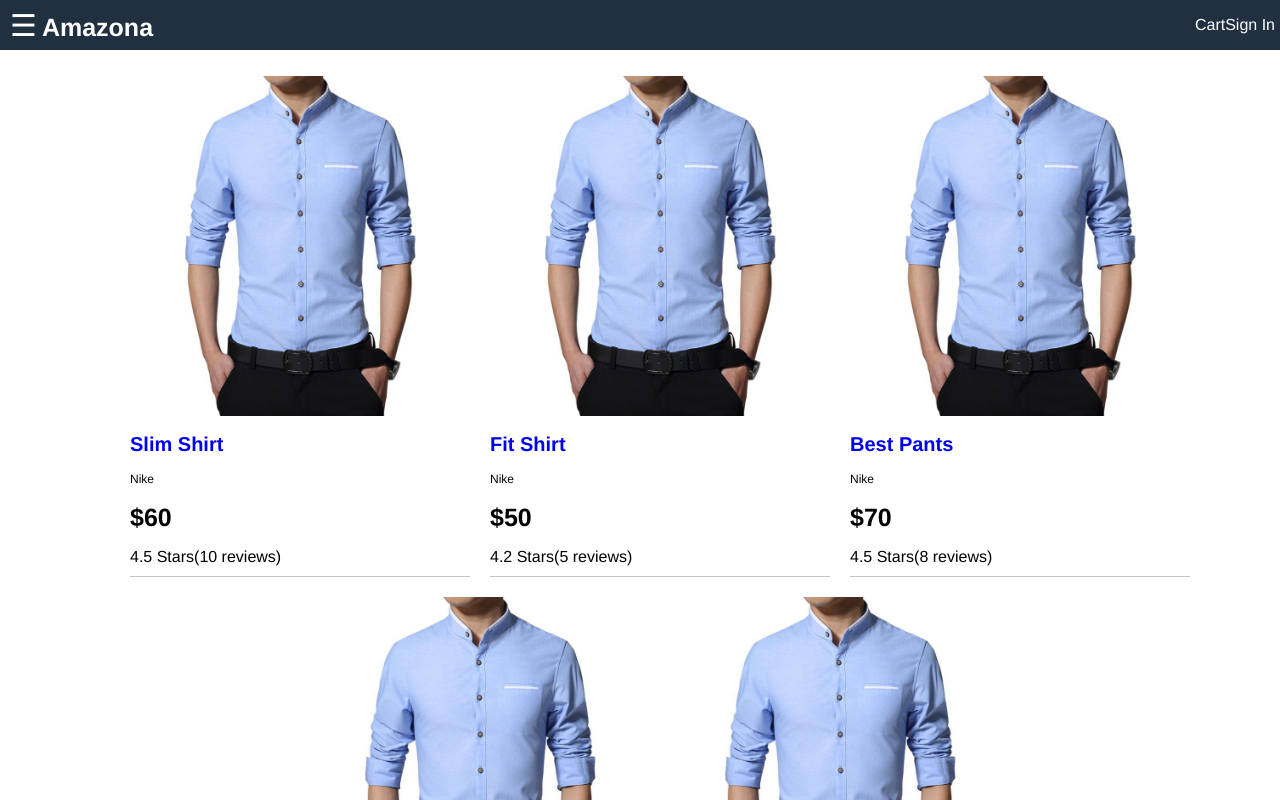
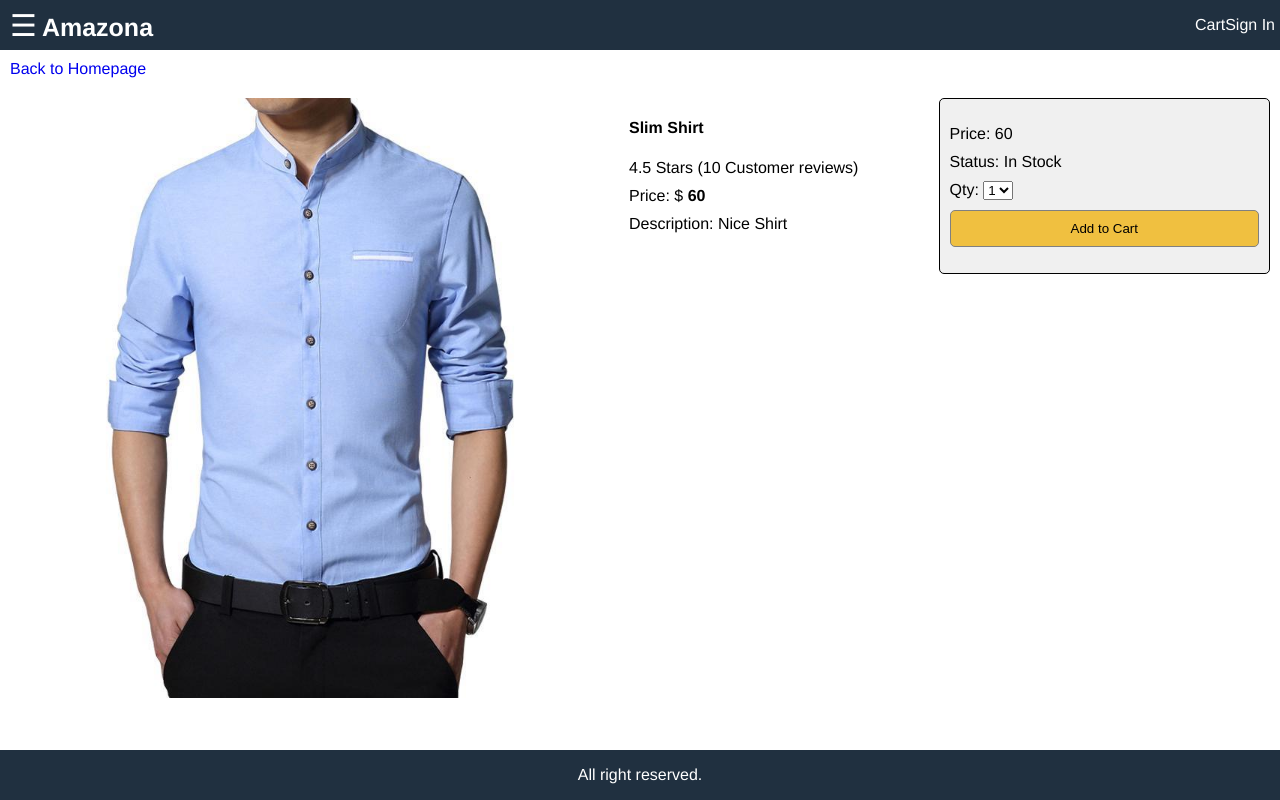
Before and after one commit to ngocdu171/Web-Sale-Clothes, a React (Create React App) app in the folder frontend/: page /product/1 in a window 1280 px wide. Shown: the top 800 px of the page. Built offline with nearby package versions, Linux system fonts and the light colour scheme.

Commit message:
create 2 component HomeScreen, ProductScreen

```diff
--- a/frontend/package.json
+++ b/frontend/package.json
@@ -8,6 +8,7 @@
     "@testing-library/user-event": "^7.2.1",
     "react": "^16.14.0",
     "react-dom": "^16.14.0",
+    "react-router-dom": "^5.2.0",
     "react-scripts": "3.4.3"
   },
   "scripts": {
--- a/frontend/src/App.js
+++ b/frontend/src/App.js
@@ -1,6 +1,8 @@
 import React from 'react';
 import './App.css';
-import data from './data';
+import { BrowserRouter, Link, Route } from 'react-router-dom';
+import HomeScreen from './components/HomeScreen';
+import ProductScreen from './components/ProductScreen';
 
 function App() {
     const openMenu = () =>{
@@ -10,13 +12,14 @@ function App() {
         document.querySelector(".sidebar").classList.remove("open");
     }
     return (
+        <BrowserRouter>
             <div className="grid-container">
                 <header className="header">
                     <div className="brand">
                         <button onClick= {openMenu}>
                             ☰
                         </button>
-                    <a href="index.html">Amazona</a>
+                        <Link to="/" >Amazona</Link>
                     </div>
                     <div className="header-link">
                         <a href="cart.html">Cart</a>
@@ -37,25 +40,15 @@ function App() {
                 </aside>
                 <main className="main">
                     <div className="content">
-                    <ul className="products">
-                        {data.products.map(product =>
-                            <li>
-                                <div className="product">
-                                <img className="product-image" src={product.image} alt="product" />
-                                <div className="product-name"><a href="product.html">{product.name}</a></div>
-                                <div className="product-brand">{product.brand}</div>
-                                <div className="product-price">${product.price}</div>
-                                <div className="product-rating">{product.rating} Stars({product.numReviews} reviews)</div>
-                                </div>
-                            </li>
-                        )}
-                    </ul>
+                        <Route path="/product/:id" component={ProductScreen} />
+                        <Route path="/" exact={true} component={HomeScreen} />
                     </div>
                 </main>
                     <footer className="footer">
                         All right reserved.
                     </footer>
                 </div>
+            </BrowserRouter>
         );
     }
 
--- /dev/null
+++ b/frontend/src/components/HomeScreen.js
@@ -0,0 +1,25 @@
+import React from 'react';
+import { Link } from 'react-router-dom';
+import data from '../data'
+
+export default function HomeScreen(props) {
+    return (
+        <ul className="products">
+            {data.products.map(product =>
+                <li>
+                    <div className="product">
+                        <Link to={'/product/' + product._id}>
+                            <img className="product-image" src={product.image} alt="product" />
+                        </Link>
+                        <div className="product-name">
+                            <Link to={'/product/' + product._id}>{product.name}</Link>
+                        </div>
+                        <div className="product-brand">{product.brand}</div>
+                        <div className="product-price">${product.price}</div>
+                        <div className="product-rating">{product.rating} Stars ({product.numReviews} reviews)</div>
+                    </div>
+                </li>
+            )}
+        </ul>
+    )
+}
--- /dev/null
+++ b/frontend/src/components/ProductScreen.js
@@ -0,0 +1,58 @@
+import React from 'react'
+import { Link } from 'react-router-dom';
+import data from '../data';
+
+export default function ProductsScreen(props) {
+    console.log(props.match.params.id);//lay id cua product khi click vo product
+    const product = data.products.find(x => x._id === props.match.params.id)
+    return (
+        <div>
+            <div className="back-to-homepage">
+                <Link to="/">Back to Homepage</Link>
+            </div>
+            <div className="details">
+                <div className="details-image">
+                    <img src={product.image} alt="product" />
+                </div>
+                <div className="details-info">
+                    <ul>
+                        <li>
+                            <h4>{product.name}</h4>
+                        </li>
+                        <li>
+                            {product.rating} Stars ({product.numReviews} Customer reviews)
+                        </li>
+                        <li>
+                            Price: $ <b>{product.price}</b>
+                        </li>
+                        <li>
+                            Description: {product.description}
+                        </li>
+                    </ul>
+                </div>
+                <div className="details-action">
+                    <ul>
+                        <li>
+                            Price: {product.price}
+                        </li>
+                        <li>
+                            Status: {product.status}
+                        </li>
+                        <li>
+                            Qty: <select>
+                                <option>1</option>
+                                <option>2</option>
+                                <option>3</option>
+                                <option>4</option>
+                            </select>
+                        </li>
+                        <li>
+                            <button className="btn-Add-to-cart">Add to Cart</button>
+                        </li>
+                    </ul>
+                </div>
+            </div>
+
+        </div>
+    )
+}
--- a/frontend/src/data.js
+++ b/frontend/src/data.js
@@ -1,49 +1,64 @@
 export default {
     products: [
         {
+            _id: '1',
             name: 'Slim Shirt',
             category: 'Shirts',
             image: '/images/image1.jpg',
             price: 60,
             brand: 'Nike',
             rating: 4.5,
-            numReviews: 10
+            numReviews: 10,
+            description: "Nice Shirt",
+            status: "In Stock"
         },
         {
+            _id: '2',
             name: 'Fit Shirt',
             category: 'Shirts',
             image: '/images/image1.jpg',
             price: 50,
             brand: 'Nike',
             rating: 4.2,
-            numReviews: 5
+            numReviews: 5,
+            description: "Nice Shirt",
+            status: "Out of Stock"
         },
         {
+            _id: '3',
             name: 'Best Pants',
             category: 'Pants',
             image: '/images/image1.jpg',
             price: 70,
             brand: 'Nike',
             rating: 4.5,
-            numReviews: 8
+            numReviews: 8,
+            description: "Nice Pant",
+            status: "In Stock"
         },
         {
+            _id: '4',
             name: 'Best Pants',
             category: 'Pants',
             image: '/images/image1.jpg',
             price: 70,
             brand: 'Nike',
             rating: 4.5,
-            numReviews: 8
+            numReviews: 8,
+            description: "Nice Pant",
+            status: "In Stock"
         },
         {
+            _id: '5',
             name: 'Best Pants',
             category: 'Pants',
             image: '/images/image1.jpg',
             price: 70,
             brand: 'Nike',
             rating: 4.5,
-            numReviews: 8
+            numReviews: 8,
+            description: "Nice Pant",
+            status: "Out of Stock"
         }
     ]
 }
--- a/frontend/src/index.css
+++ b/frontend/src/index.css
@@ -7,6 +7,9 @@ body{
   font: 1.6rem Helvetica;
   height: 100vh;
   margin: 0;
+}
+#root{
+  height: 100%;
 }
 .grid-container{
   display: grid;
@@ -133,3 +136,61 @@ a:hover{
   right: .5rem;
   top: 1.5rem;
 }
+
+/* Product Detail */
+.back-to-homepage{
+  padding: 1rem;
+}
+.details{
+  display:  flex;
+  justify-content: space-between;
+  align-items: flex-start;
+  flex-wrap: wrap; /* tu dong don noi dung theo chieu doc khi thu nho trinh duyet */
+  padding: 1rem;
+}
+
+.details-image{
+  flex: 2 1 60rem;
+}
+
+.details-image img{
+  max-width: 60rem;
+  widows: 100%;
+}
+
+.details-info{
+  flex: 1 1 30rem;
+}
+
+.details-action{
+  flex: 1 1 30rem;
+  border: .1rem black solid;
+  border-radius: .5rem;
+  background-color: #f0f0f0;
+  padding: 1rem;
+}
+
+.details-info ul, .details-action ul{
+  list-style-type: none;
+  padding: 0;
+}
+
+.details-info li, .details-action li{
+  margin-bottom: 1rem;
+}
+
+.details-action ul li:last-child{
+  display: flex;
+  flex-direction: column;
+}
+
+.btn-Add-to-cart{
+  padding: 1rem;
+  border: .1rem #808080 solid;
+  border-radius: .5rem;
+  cursor: pointer;
+  background-color: #f0c040;
+}
+.btn-Add-to-cart:hover{
+  border: .1rem #404040 solid;
+}
```
Also changed, not shown: 2 other files (tests, documents, lock files or other folders). Lines whose indentation alone changed are shown as unchanged.
